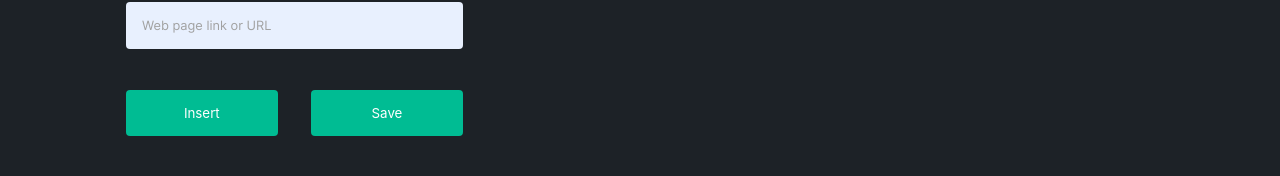
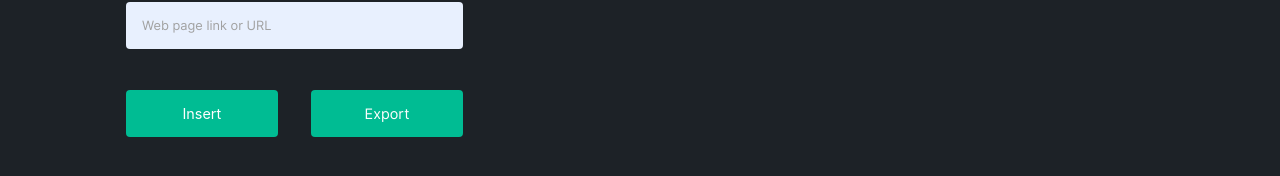
Before and after one commit to Uvacoder/favoritetabs, a Next.js app: page /app in a window 1280 px wide. Shown: the part 270-446 px from the top of the page. Built offline with nearby package versions, Linux system fonts and the light colour scheme.

Commit message:
feat: download from data to json backup

```diff
--- a/components/CardLinks/index.jsx
+++ b/components/CardLinks/index.jsx
@@ -1,4 +1,5 @@
 import PropTypes from 'prop-types';
+import { memo } from 'react';
 
 import Trash from '../../public/icons8-trash.svg';
 import * as S from './styles';
@@ -35,4 +36,4 @@ CardLinks.propTypes = {
   deleteLink: PropTypes.func.isRequired,
 };
 
-export default CardLinks;
+export default memo(CardLinks);
--- a/components/Header/Header.jsx
+++ b/components/Header/Header.jsx
@@ -5,7 +5,6 @@ import { ToggleTheme } from '../ToggleTheme/ToggleTheme';
 import * as S from './styles';
 
 function Header() {
-  console.log('re-render Header');
   return (
     <S.header>
       <Link href="/">Favoritetabs</Link>
--- a/components/ToggleTheme/ToggleTheme.jsx
+++ b/components/ToggleTheme/ToggleTheme.jsx
@@ -8,6 +8,8 @@ import { Container } from './styles';
 function ToggleTheme() {
   const [theme, setTheme] = useTheme();
   const [active, setActive] = useState(theme);
+
+  console.log('re-render')
 
   function handleClick() {
     setTheme();
--- a/pages/app/index.jsx
+++ b/pages/app/index.jsx
@@ -1,4 +1,4 @@
-import { lazy, memo, Suspense, useCallback, useEffect, useState } from 'react';
+import { lazy, memo, Suspense, useCallback, useEffect, useRef, useState } from 'react';
 import { useForm } from 'react-hook-form';
 import { v4 as uuidv4 } from 'uuid';
 
@@ -10,10 +10,9 @@ import * as S from '../../styles/app/styles';
 import { getFormatedDate } from '../../utils/date';
 
 const CardLinks = lazy(() => import('../../components/CardLinks'));
+
 function Home() {
-  console.log('re-render home');
-  const [cardLinks, setCardLinks] = useState([]);
-  const [state, setSate] = useLocalStorage('links', cardLinks);
+  const [cardLinks, setCardLinks] = useLocalStorage('links', []);
 
   const {
     register,
@@ -22,33 +21,39 @@ function Home() {
     reset,
   } = useForm();
 
-  const saveLinksOnStorage = useCallback(
-    (links = []) => {
-      setSate(links);
-      showToast('The links have been saved!');
-    },
-    [setSate]
-  );
+  const saveLinksOnStorage = () => showToast('The links have been saved!');
 
-  const handleFormSubmit = async (data, event) => {
+  const handleFormSubmit = useCallback((data, event) => {
+    (async () => {
       event.preventDefault();
-
       const { name, link } = await data;
       const date = getFormatedDate();
 
       setCardLinks((links) => [...links, { id: uuidv4(), name, link, date }]);
 
       reset();
-  };
+    })()
+  }, [reset]);
 
-  const deleteLink = ({ target }) => {
-    const updatedLinks = cardLinks?.filter((item) => !(item?.id === target?.id));
+  const deleteLink = useCallback(
+    ({ target }) => {
+      const updatedLinks = cardLinks?.filter(
+        (item) => !(item?.id === target?.id)
+      );
       setCardLinks(updatedLinks);
-  };
+    },
+    [cardLinks]
+  );
 
-  const getStoredLinks = () => setCardLinks(state);
+  const downloadLinks = useRef(null)
 
-  useEffect(getStoredLinks, [state]);
+  const exportJson = () => {
+    const json = JSON.stringify(cardLinks);
+    const blob = new Blob([json], { type: 'application/json' });
+    const url = URL.createObjectURL(blob)
+    downloadLinks.current.download = 'backup.json';
+    downloadLinks.current.href = url;
+  }
 
   return (
     <S.Layout>
@@ -97,11 +102,9 @@ function Home() {
 
           <S.ContainerFormButtons>
             <S.Button type="submit">Insert</S.Button>
-            <S.Button
-              type="button"
-              onClick={() => saveLinksOnStorage(cardLinks)}>
-              Save
-            </S.Button>
+            <S.Download onClick={exportJson} ref={downloadLinks} download>
+              Export
+            </S.Download>
           </S.ContainerFormButtons>
         </S.Form>
 
--- a/styles/app/styles.js
+++ b/styles/app/styles.js
@@ -109,6 +109,7 @@ export const Button = styled.button`
   transition: background 0.4s ease-in-out;
   background: ${({ theme }) => theme.primaryHover};
   font-family: 'InterBold', -apple-system, Roboto, Ubuntu, Cantarell, sans-serif;
+  font-size: clamp(13px, 1.5vw, 0.9rem);
   color: #fefefe;
   animation: ${fadeIn} 1000ms both;
   position: relative;
@@ -122,6 +123,7 @@ export const ContainerFormButtons = styled.div`
   width: 100%;
   display: flex;
   justify-content: space-between;
+  align-items: center;
 `;
 
 
@@ -136,3 +138,22 @@ export const Error = styled.span`
 export const Footer = styled.header`
   height: 2rem;
 `;
+
+export const Download = styled.a`
+  font-family: 'Inter', -apple-system, Roboto, Ubuntu, Cantarell, sans-serif;
+  font-size: clamp(13px, 1.5vw, 0.9rem);
+  background: ${({ theme }) => theme.primaryHover};
+  max-width: 45%;
+  width: 45%;
+  padding: 15px 5px;
+  border-radius: 4px;
+  height: min-content;
+  cursor: pointer;
+  color: #fefefe;
+  text-align: center;
+  transition: background 0.4s ease-in-out;
+  animation: ${fadeIn} 1000ms both;
+  &:hover {
+    background: ${({ theme }) => theme.primary};
+  }
+`;
```
Also changed, not shown: pages/reducer/reduce.jsx (deleted, +0 -57 lines), .eslintrc.js. Lines whose indentation alone changed are shown as unchanged.
